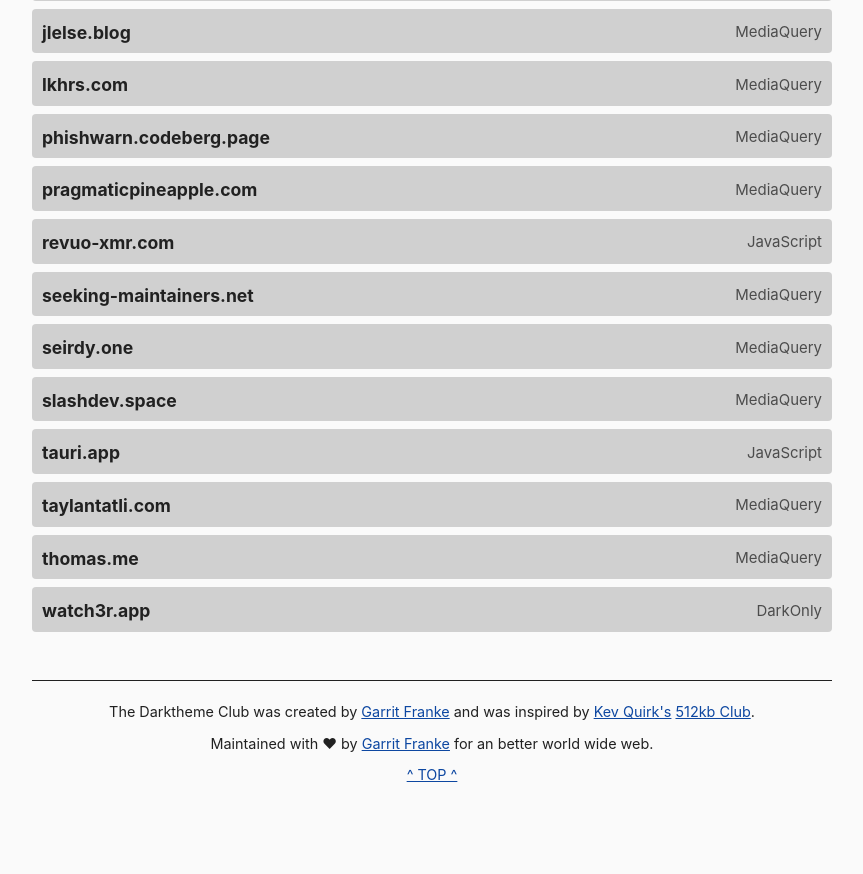
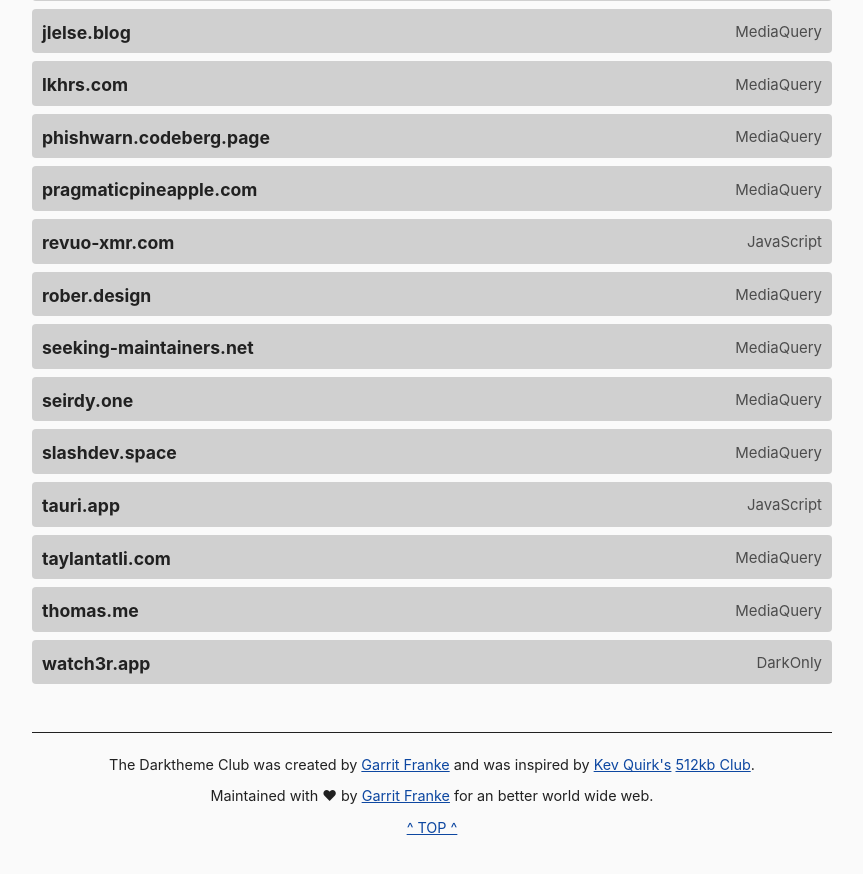
Before and after one commit to katherinek727/darktheme.club, a Jekyll site: the page built from index.md, in a window 1280 px wide and 900 px high, scrolled down 1403 px. Shown: the top 874 px of the window, without its empty margins (208-1071 px from the left). Built offline with Jekyll 4.4.1, drawn with Linux system fonts in a browser that asks for light colours; before the commit the page ends 2250 px from its top, so only the background shows below that.

Commit message:
Update sites.yml

```diff
--- a/_data/sites.yml
+++ b/_data/sites.yml
@@ -93,6 +93,11 @@
   method: javascript
   last_checked: 2022-07-16
 
+- domain: rober.design
+  url: https://rober.design/
+  method: mediaquery
+  last_checked: 2022-07-24
+
 - domain: seeking-maintainers.net
   url: https://seeking-maintainers.net/
   method: mediaquery
```
